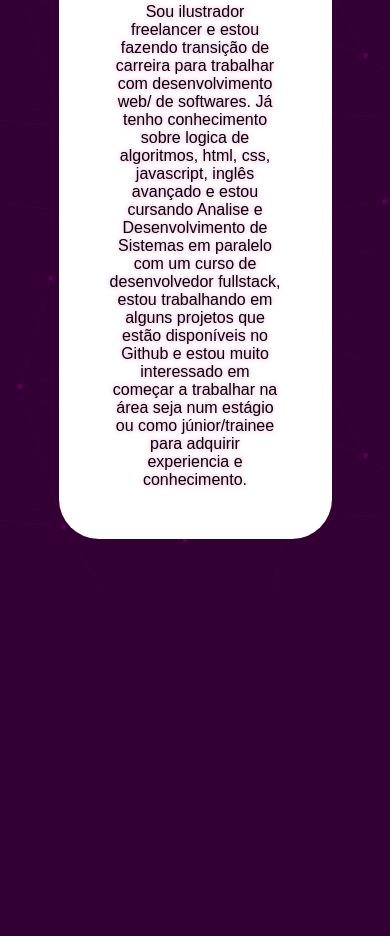
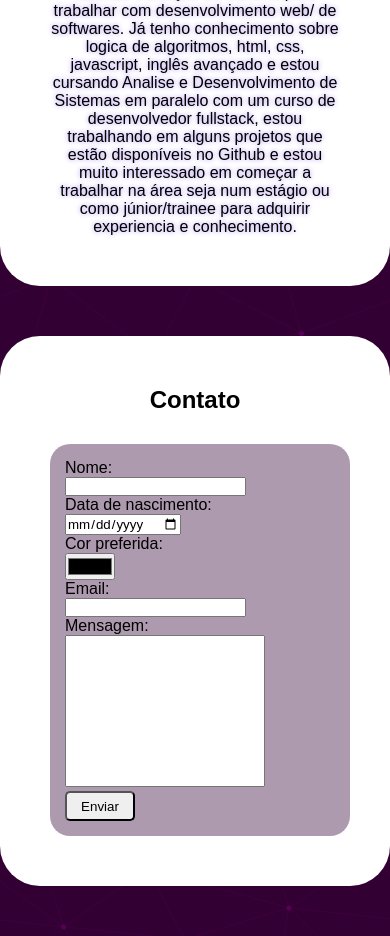
Before and after one commit to HaralanS/1095-frontend-estatico-01, a plain HTML site: page index.html in a window 390 px wide. Shown: the part 313-1249 px from the top of the page. Before the commit the page ends 902 px from the top, so only its background shows below. Drawn offline with Linux system fonts and the light colour scheme.

Commit message:
contact form added

```diff
--- a/assets/css/styles.css
+++ b/assets/css/styles.css
@@ -13,7 +13,7 @@
 .foto-perfil {
 
   /* margin-top: 50px; */
-  box-shadow: 0 0 30px rgb(93, 12, 70);
+  box-shadow: 0 0 30px rgb(32, 12, 93);
   width: 200px;
   height: 200px;
   border-radius: 100px;
@@ -48,7 +48,38 @@
 
 .sobre {
   margin-top: 30px;
-  text-shadow: 0 0 5px rgb(239, 136, 209);
+  text-shadow: 0 0 5px rgb(167, 136, 239);
+}
+
+.formulario {
+  margin: 0 auto;
+  border-radius: 20px;
+  margin-top: 30px;
+  padding: 15px;
+  background: #33003365;
+  width: 500px;
+  text-align: start;
+}
+
+.botao {
+  width: 70px;
+  height: 30px;
+  border-radius: 5px;
+}
+
+#texto {
+  resize: none;
+  width: 400px;
+}
+
+@media (max-width: 800px) {
+  .formulario {
+    width: 400px;
+  }
+
+  #texto {
+    width: 300px;
+  }
 }
 
 @media (max-width: 480px) {
@@ -57,4 +88,18 @@
     height: 120px;
     border-radius: 60px;
   }
+
+  #texto {
+    width: 200px;
+  }
+
+  .formulario {
+    width: 300px;
+
+  }
+
+  .container-01 {
+    width: 100%;
+    margin-left: 0;
+  }
 }
--- a/index.html
+++ b/index.html
@@ -1,5 +1,5 @@
 <!DOCTYPE html>
-<html lang="en">
+<html lang="pt-br">
 
 <head>
   <meta charset="UTF-8">
@@ -25,6 +25,24 @@
       projetos que estão disponíveis no Github e estou muito interessado em começar a trabalhar na área seja num estágio
       ou
       como júnior/trainee para adquirir experiencia e conhecimento.</p>
+
+
+  </div>
+  <div class="container-01">
+    <h2 class="contato">Contato</h2>
+    <form class="formulario" method="post" action="https://6527464a917d673fd76d8a66.mockapi.io/contato">
+      <label for="nome">Nome:</label><br>
+      <input type="text" id="nome" name="nome" required><br>
+      <label for="date">Data de nascimento:</label><br>
+      <input type="date" id="date" name="date" required><br>
+      <label for="color">Cor preferida:</label><br>
+      <input type="color" id="color" name="color"><br>
+      <label for="email">Email:</label><br>
+      <input type="email" id="email" name="email" required><br>
+      <label for="texto">Mensagem:</label><br>
+      <textarea name="texto" id="texto" cols="30" rows="10" required></textarea><br>
+      <button type="submit" class="botao">Enviar</button>
+    </form>
   </div>
 </body>
 
```
